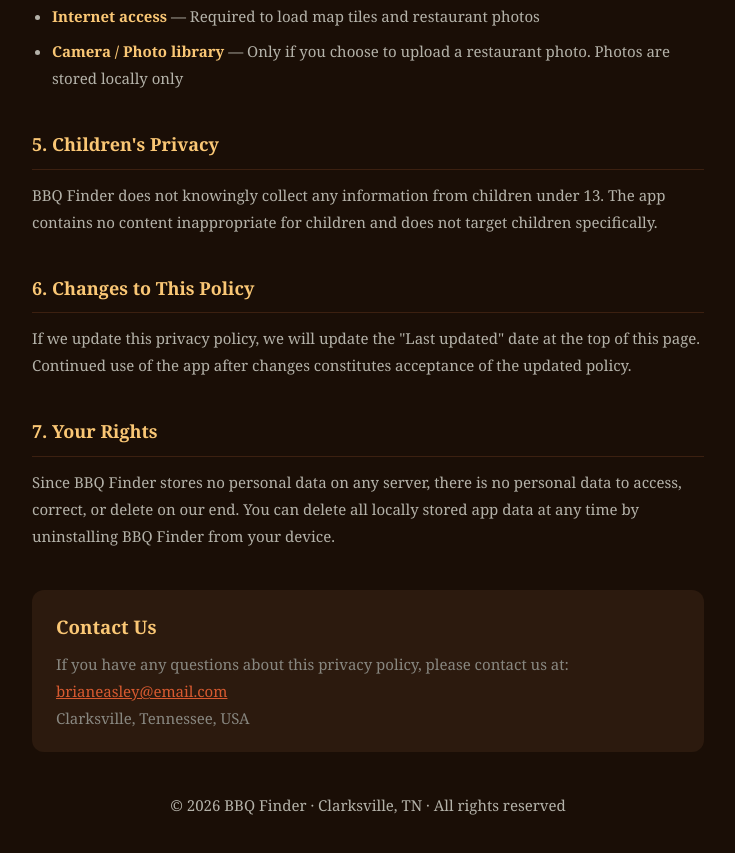
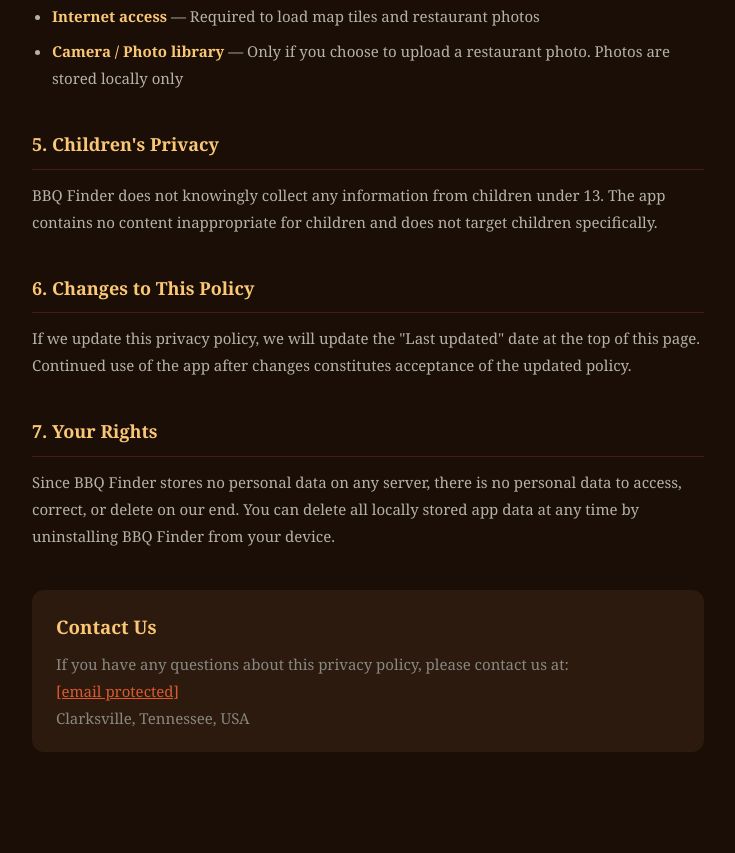
Before and after one commit to Beasyoe45/bbqfinder-privacy, a plain HTML site: page index.html in a window 1280 px wide. Shown: the part 1503-2356 px from the top of the page, without its empty margins (272-1007 px from the left). After the commit the page ends 2335 px from the top, so only its background shows below. Drawn offline with Linux system fonts and the light colour scheme.

Commit message:
Replace email address with protected email link
Updated email contact information to use email protection.

```diff
--- a/index.html
+++ b/index.html
@@ -84,14 +84,5 @@
   <div class="contact">
     <h3>Contact Us</h3>
     <p>If you have any questions about this privacy policy, please contact us at:<br/>
-    <a href="mailto:brianeasley@email.com">brianeasley@email.com</a><br/>
+    <a href="/cdn-cgi/l/email-protection#5c3e2e353d32393d2f3039251c39313d3530723f3331"><span class="__cf_email__" data-cfemail="8fedfde6eee1eaeefce3eaf6cfeae2eee6e3a1ece0e2">[email&#160;protected]</span></a><br/>
     Clarksville, Tennessee, USA</p>
-  </div>
-
-  <div class="footer">
-    <p>© 2026 BBQ Finder · Clarksville, TN · All rights reserved</p>
-  </div>
-
-</div>
-</body>
-</html>
```
